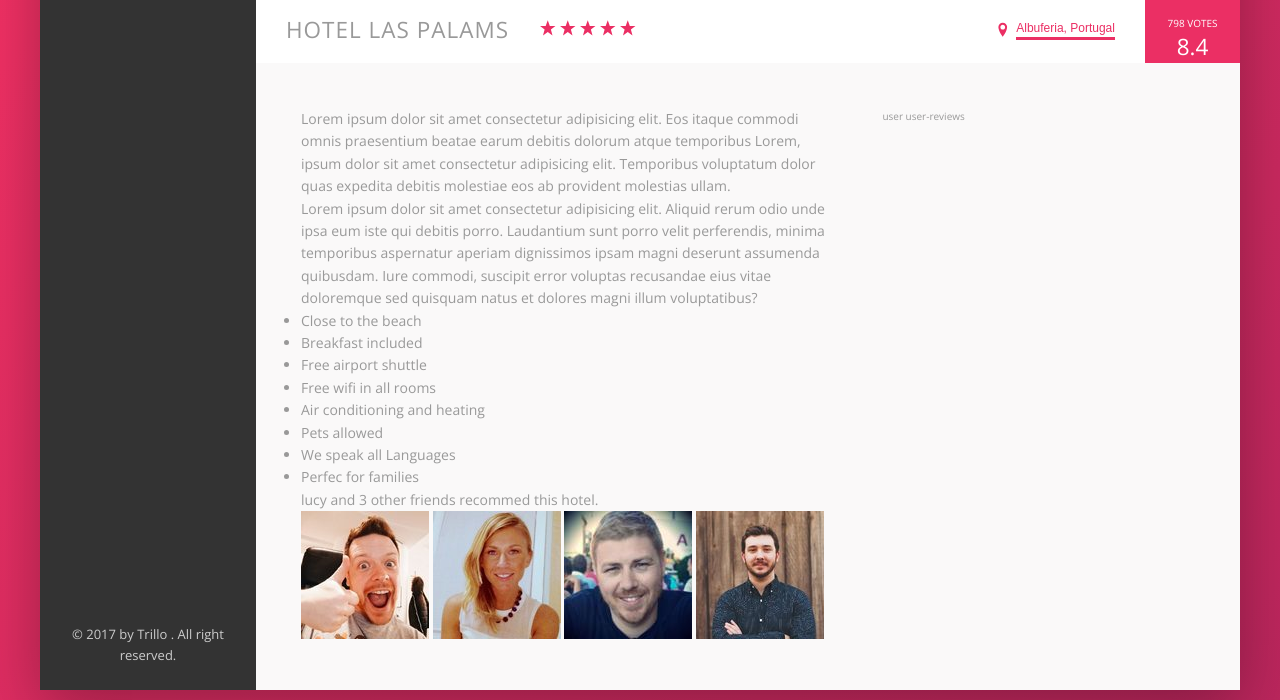
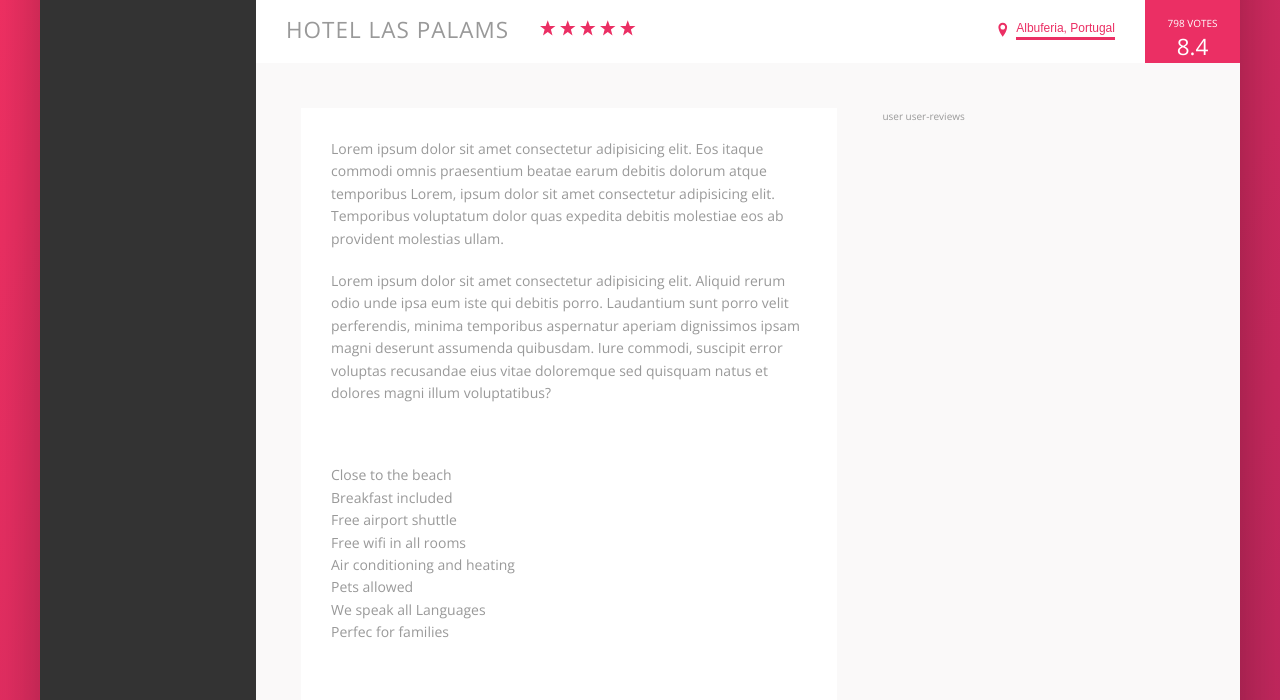
Before and after one commit to gaurav5677/Trillo, a website: page index.html in a window 1280 px wide. Shown: the part 538-1238 px from the top of the page. Drawn offline with nearby package versions, Linux system fonts and the light colour scheme.

Commit message:
bugs 🙄

```diff
--- a/sass/_components.scss
+++ b/sass/_components.scss
@@ -350,3 +350,36 @@
   }
 
 }
+
+
+
+//////////////\PARAGRAPH /////////////////////
+///
+///
+///
+.paragraph:not(:last-of-type){
+
+  //last child applie all of the child while the last of type applies  only to all of the same type of element
+    margin-bottom: 2rem;
+    // background-color: white;
+}
+
+
+//////////////lIST /////////////////////
+///
+///
+///
+
+.list{
+  list-style: none;
+  margin: 3rem 0;
+  padding: 3rem 0;
+  border-top: var(--line);
+  border-bottom: var(--line);
+}
+
+
+//////////////RECOMEND /////////////////////
+///
+///
+///
--- a/sass/_layout.scss
+++ b/sass/_layout.scss
@@ -55,11 +55,13 @@
 
 .description {
    font-size: 1.4rem;
-   // background-color: orange;
+   background-color: white;
    flex: 0 0 60%; // grow // shrink // %of the flex basis
   box-shadow: var(--shadow-light);
    margin-right: 4.5rem;
+   padding: 3rem;
 }
+
 
 .user-reviews {
 
```
Also changed, not shown: css/style.css.
